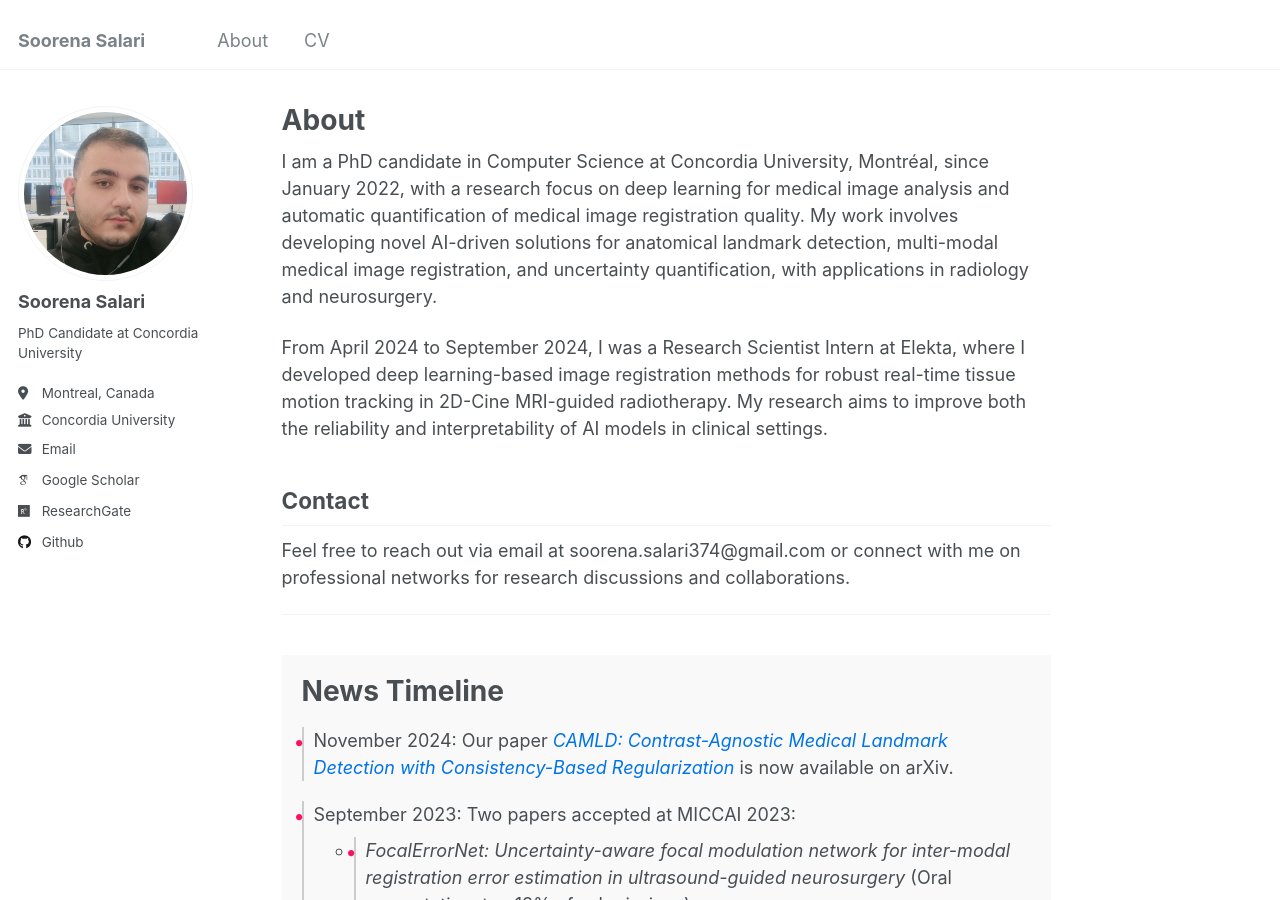
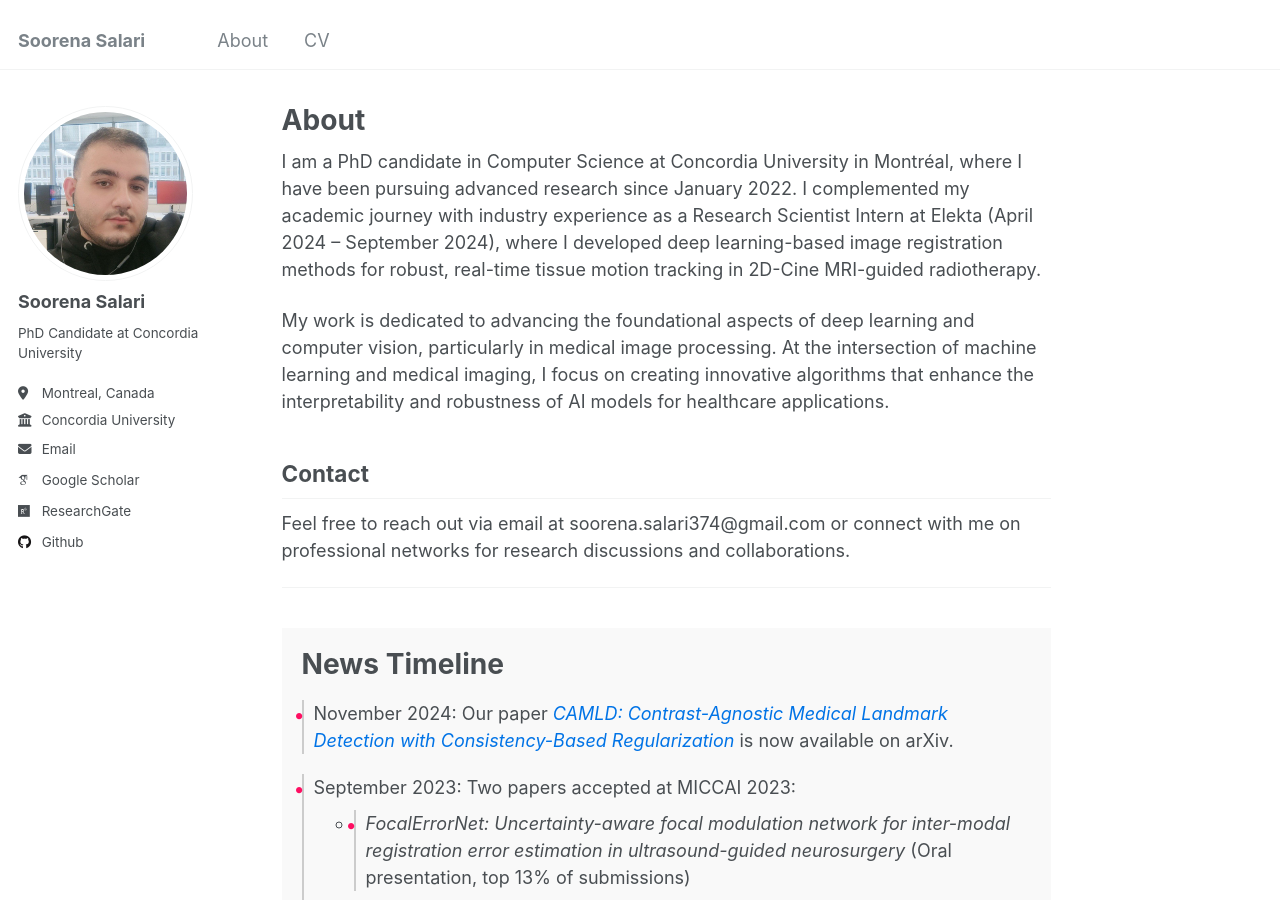
Before and after one commit to soorenasalari/soorenasalari.github.io, a Jekyll site: the page built from _pages/about.md, in a window 1280 px wide and 900 px high. Built offline with Jekyll 4.4.1, drawn with Linux system fonts in a browser that asks for light colours; some web fonts are replaced.

Commit message:
Update about.md
Signed-off-by: Soorena Salari <73616711+soorenasalari@users.noreply.github.com>

```diff
--- a/_pages/about.md
+++ b/_pages/about.md
@@ -7,9 +7,9 @@ redirect_from:
   - /about.html
 ---
 
-I am a PhD candidate in Computer Science at Concordia University, Montréal, since January 2022, with a research focus on deep learning for medical image analysis and automatic quantification of medical image registration quality. My work involves developing novel AI-driven solutions for anatomical landmark detection, multi-modal medical image registration, and uncertainty quantification, with applications in radiology and neurosurgery.
+I am a PhD candidate in Computer Science at Concordia University in Montréal, where I have been pursuing advanced research since January 2022. I complemented my academic journey with industry experience as a Research Scientist Intern at Elekta (April 2024 – September 2024), where I developed deep learning-based image registration methods for robust, real-time tissue motion tracking in 2D-Cine MRI-guided radiotherapy.
 
-From April 2024 to September 2024, I was a Research Scientist Intern at Elekta, where I developed deep learning-based image registration methods for robust real-time tissue motion tracking in 2D-Cine MRI-guided radiotherapy. My research aims to improve both the reliability and interpretability of AI models in clinical settings.
+My work is dedicated to advancing the foundational aspects of deep learning and computer vision, particularly in medical image processing. At the intersection of machine learning and medical imaging, I focus on creating innovative algorithms that enhance the interpretability and robustness of AI models for healthcare applications.
 
 ## Contact
 Feel free to reach out via email at soorena.salari374@gmail.com or connect with me on professional networks for research discussions and collaborations.
```
